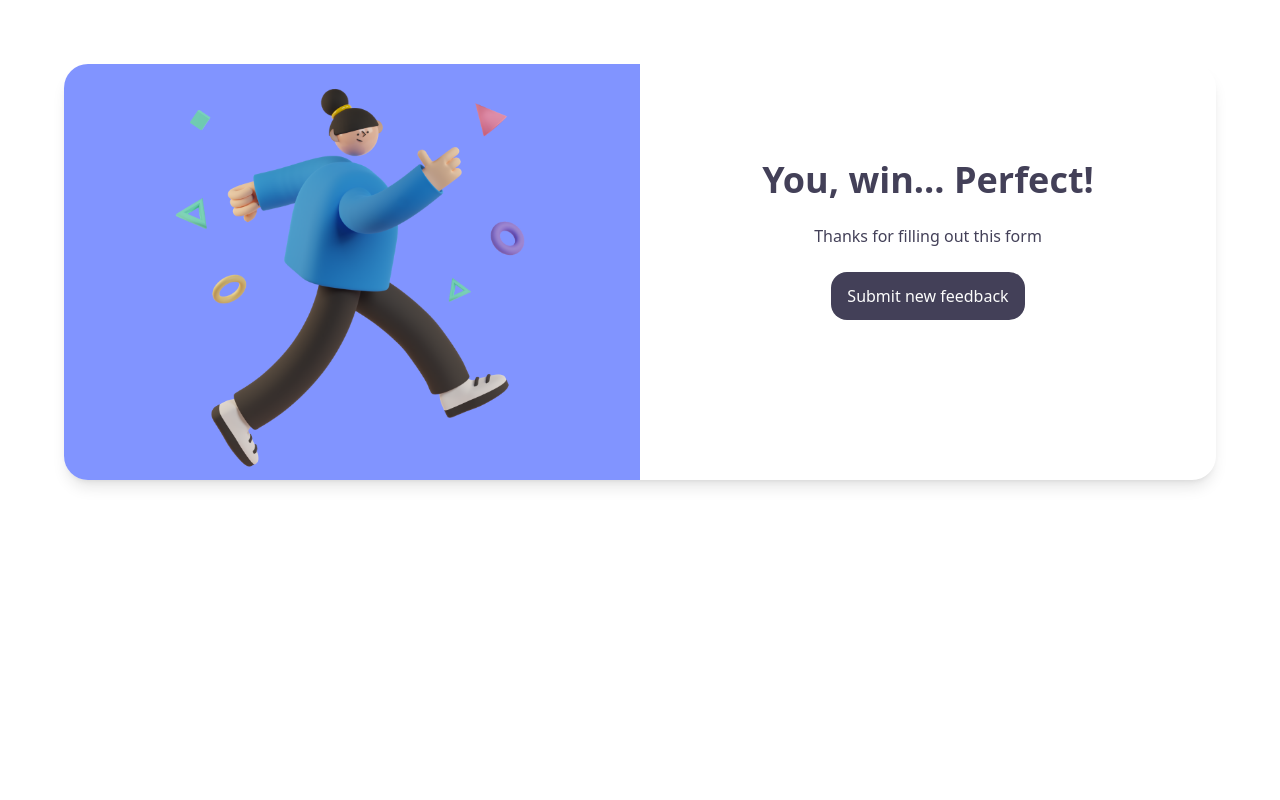
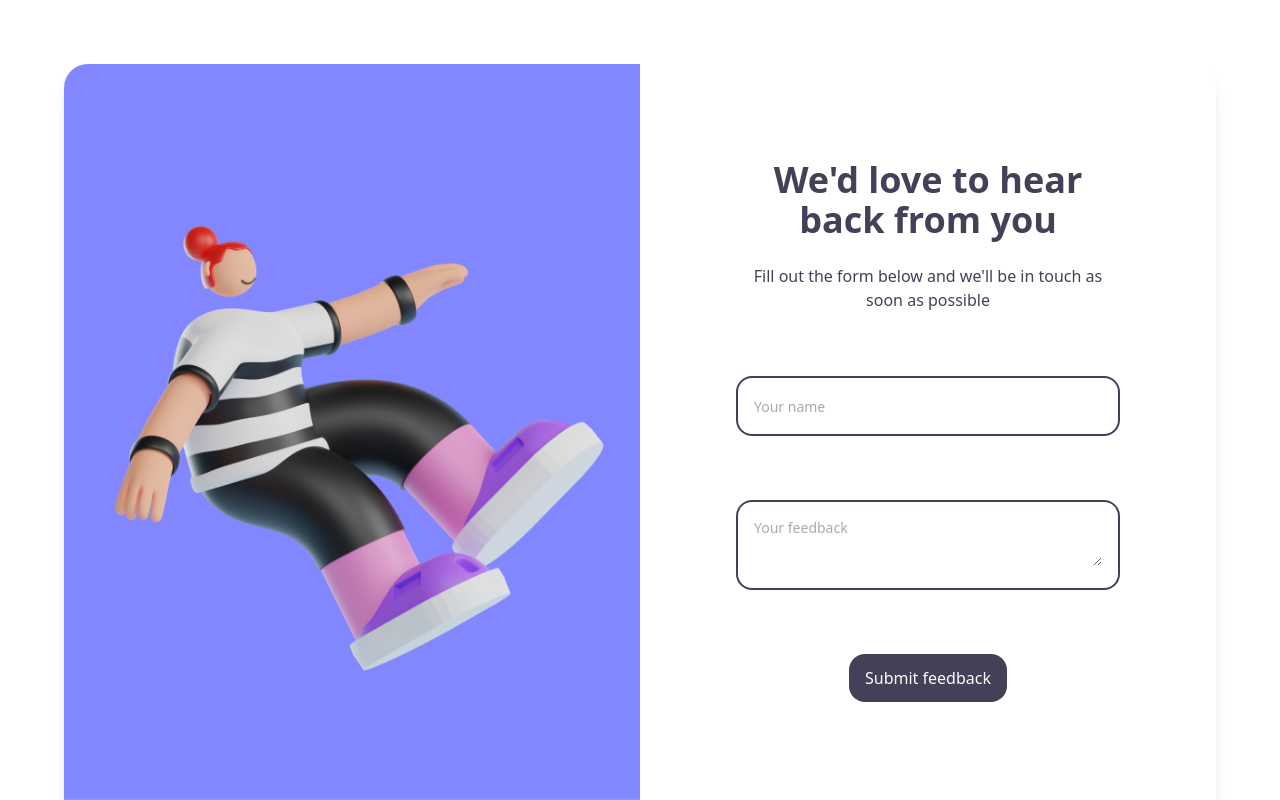
Before and after one commit to dpkreativ/feedback-form-template, a Next.js app: page / in a window 1280 px wide. Shown: the top 800 px of the page. Built offline with nearby package versions, Linux system fonts and the light colour scheme.

Commit message:
UI tweaks

```diff
--- a/components/layouts/HomeLayout.js
+++ b/components/layouts/HomeLayout.js
@@ -1,3 +1,3 @@
 export default function HomeLayout({ children }) {
-  return <main className="md:p-10 lg:p-16 ">{children}</main>;
+  return <main className="md:p-10 lg:p-16">{children}</main>;
 }
--- a/components/ui/FeedbackForm.js
+++ b/components/ui/FeedbackForm.js
@@ -2,7 +2,7 @@ import Image from 'next/image';
 
 export default function FeedbackForm() {
   return (
-    <div className="grid lg:grid-cols-2">
+    <div className="grid lg:grid-cols-2 min-h-[80vh] place-items-center">
       <div className="bg-[#1e26ff8c] w-full h-96 md:h-full relative">
         <Image src={`/Saly-35.png`} fill style={{ objectFit: 'contain' }} />
       </div>
--- a/components/ui/ThankYouMessage.js
+++ b/components/ui/ThankYouMessage.js
@@ -2,7 +2,7 @@ import Image from 'next/image';
 
 export default function ThankYouMessage() {
   return (
-    <div className="grid lg:grid-cols-2">
+    <div className="grid lg:grid-cols-2 min-h-[80vh] place-items-center">
       <div className="bg-[#0228ff7e] w-full h-96 md:h-full relative">
         <Image src={`/Saly-22.png`} fill style={{ objectFit: 'contain' }} />
       </div>
--- a/pages/index.js
+++ b/pages/index.js
@@ -14,8 +14,8 @@ export default function Home() {
       </Head>
 
       <HomeLayout>
-        <section className="md:rounded-3xl md:shadow-lg bg-[#fcfcfc37] overflow-hidden">
-          {/* <FeedbackForm /> */}
+        <section className="md:rounded-3xl md:shadow-lg bg-[#fcfcfc37] overflow-hidden max-w-7xl mx-auto">
+          <FeedbackForm />
           <ThankYouMessage />
         </section>
       </HomeLayout>
```
